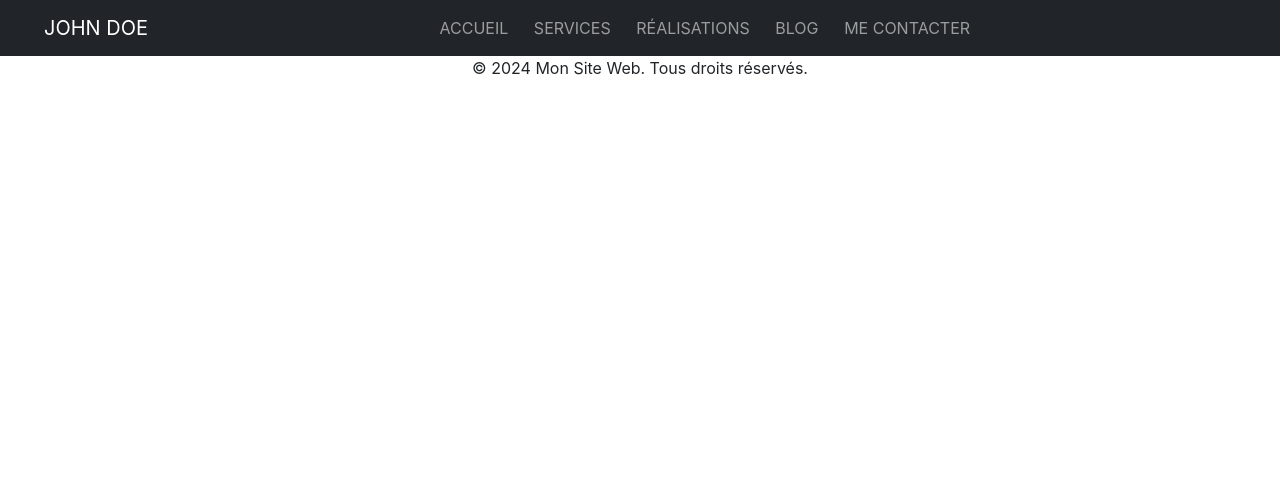
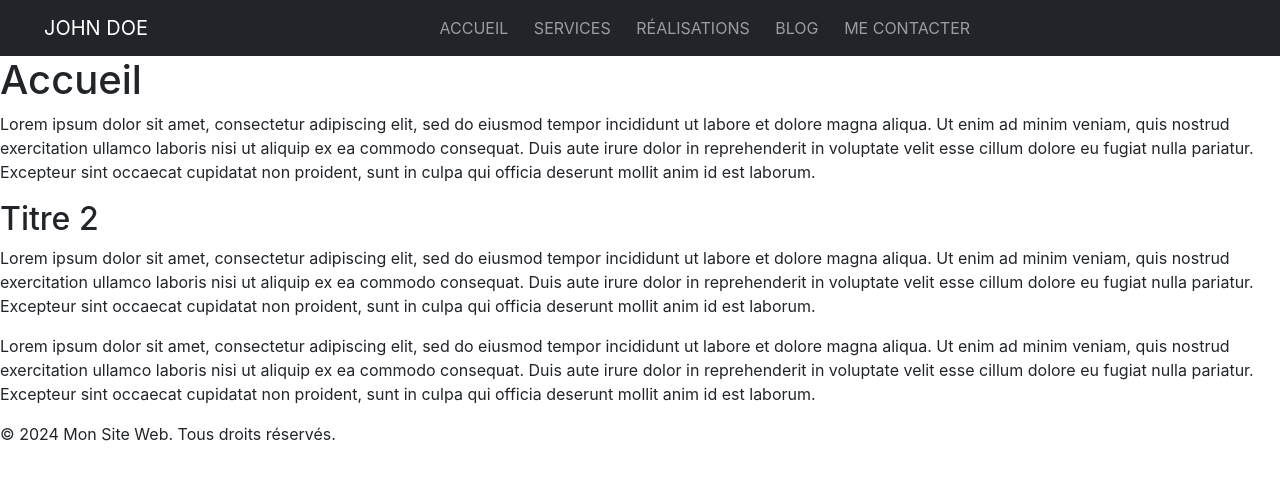
Before and after one commit to lc0362/react-johndoe, a React (Create React App) app: page / in a window 1280 px wide. Shown: the top 480 px of the page. Built offline with nearby package versions, Linux system fonts and the light colour scheme.

Commit message:
modif menu link

```diff
--- a/src/App.js
+++ b/src/App.js
@@ -1,15 +1,34 @@
 import React from 'react';
+import { Routes, Route } from 'react-router-dom';
 import Header from './components/Header';
 import Footer from './components/Footer';
+import Home from './pages/Home';
+import Blog from './pages/Blog';
+import Contact from './pages/Contact';
+import MentionsLegales from './pages/MentionsLegales';
+import Realisations from './pages/Realisations';
+import Services from './pages/Services';
 
-import logo from './logo.svg';
+import logo from './logo.svg'; // à modifier
 import './App.css';
 
 function App() {
   return (
-    <div className="App">
+    <div>
+      {/* Header commun à toutes les pages */}
       <Header />
 
+      {/* Gestion des routes */}
+      <Routes>
+        <Route path="/" element={<Home />} />
+        <Route path="/blog" element={<Blog />} />
+        <Route path="/contact" element={<Contact />} />
+        <Route path="/mentionslegales" element={<MentionsLegales />} />
+        <Route path="/services" element={<Services />} />
+        <Route path="/realisations" element={<Realisations />} />
+      </Routes>
+
+      {/* Footer commun à toutes les pages */}
       <Footer />
     </div>
   );
--- a/src/components/Header.css
+++ b/src/components/Header.css
@@ -4,9 +4,9 @@
 }
 
 nav {
-   a {
+
     text-transform: uppercase;
-}
+
 
 li{
     text-align: left;
--- a/src/components/Header.js
+++ b/src/components/Header.js
@@ -1,30 +1,31 @@
 import React from 'react';
 import './Header.css';
+import { Link } from 'react-router-dom';
 
 function Header() {
     return (
 <nav class="navbar navbar-dark navbar-expand-lg bg-dark sticky-top">
   <div class="container-fluid">
-    <a class="navbar-brand" href="#">JOHN DOE</a>
+    <Link class="navbar-brand" to="/">JOHN DOE</Link>
     <button class="navbar-toggler" type="button" data-bs-toggle="collapse" data-bs-target="#navbarNav" aria-controls="navbarNav" aria-expanded="false" aria-label="Toggle navigation">
       <span class="navbar-toggler-icon"></span>
     </button>
     <div class="collapse navbar-collapse" id="navbarNav">
       <ul class="navbar-nav me-auto my-2 my-lg-0 navbar-nav-scroll ms-lg-auto">
         <li class="nav-item">
-        <a class="nav-link" href="/">Accueil</a>
+        <Link class="nav-link" to="/">Accueil</Link>
         </li>
         <li class="nav-item">
-          <a class="nav-link" href="/services">Services</a>
+          <Link class="nav-link" to="/services">Services</Link>
         </li>
         <li class="nav-item">
-          <a class="nav-link" href="/realisations">Réalisations</a>
+          <Link class="nav-link" to="/realisations">Réalisations</Link>
         </li>
         <li class="nav-item">
-          <a class="nav-link" href="/blog">Blog</a>
+          <Link class="nav-link" to="/blog">Blog</Link>
         </li>
         <li class="nav-item">
-          <a class="nav-link" href="/contact">Me contacter</a>
+          <Link class="nav-link" to="/contact">Me contacter</Link>
         </li>
       </ul>
     </div>
@@ -35,5 +36,4 @@ function Header() {
 
 
 
-
 export default Header;
--- a/src/index.js
+++ b/src/index.js
@@ -1,22 +1,19 @@
 import React from 'react';
 import ReactDOM from 'react-dom/client';
+import { BrowserRouter } from 'react-router-dom';
 import './index.css';
 import App from './App';
-import Home from './pages/Home';
-import Blog from './pages/Blog';
-import Contact from './pages/Contact';
-import MentionsLegales from './pages/MentionsLegales';
-import Realisations from './pages/Realisations';
-import Services from './pages/Services';
-
 import reportWebVitals from './reportWebVitals';
 
 const root = ReactDOM.createRoot(document.getElementById('root'));
 root.render(
   <React.StrictMode>
-    <App />
+    <BrowserRouter>
+      <App />
+    </BrowserRouter>
   </React.StrictMode>
 );
+
 
 // If you want to start measuring performance in your app, pass a function
 // to log results (for example: reportWebVitals(console.log))
```
